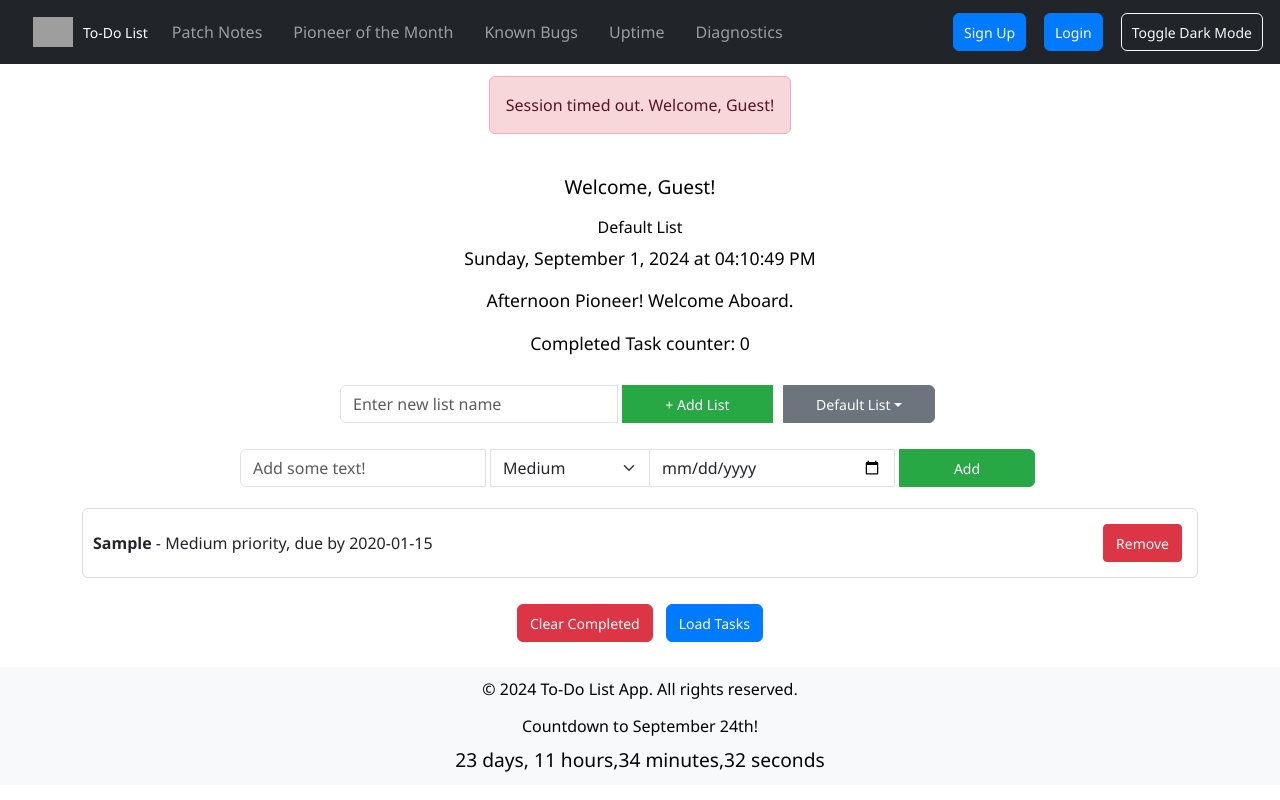
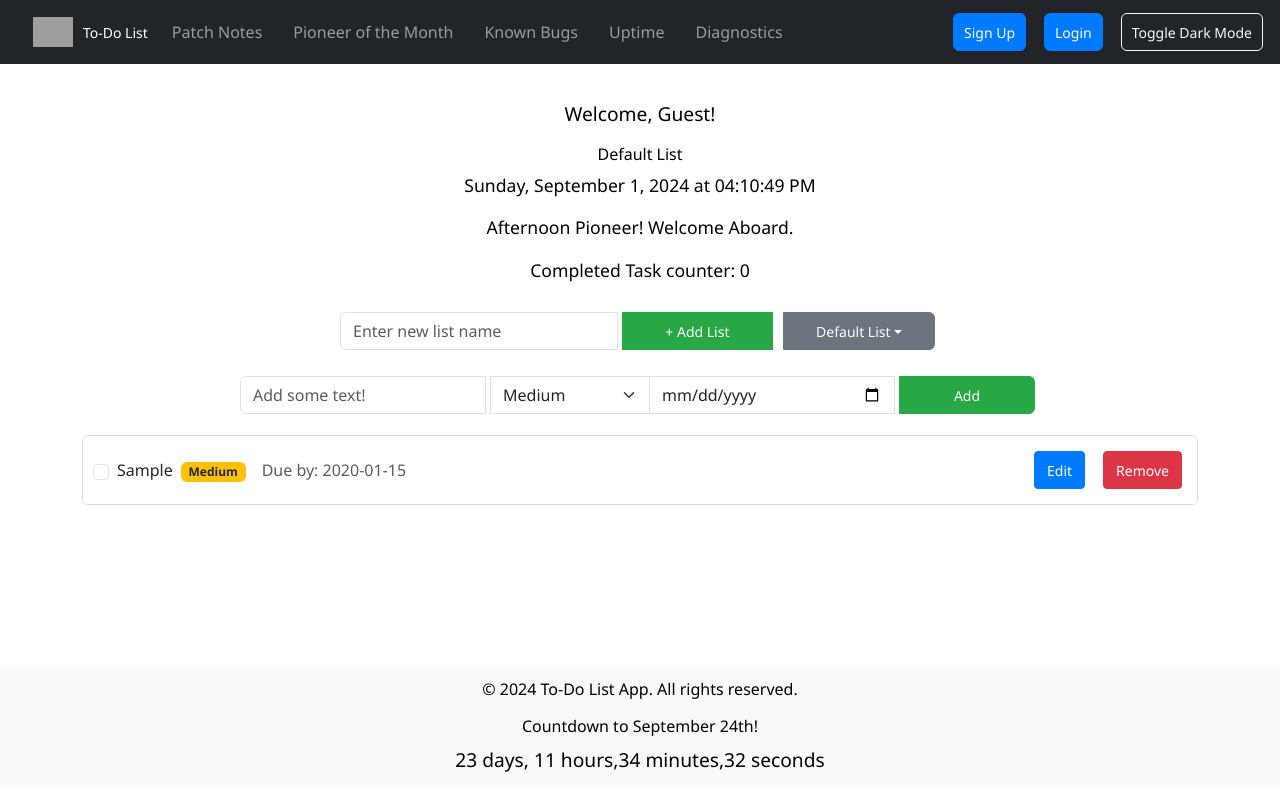
Before and after one commit to connordevitt/react-tenv, a React (Create React App) app: page / in a window 1280 px wide. Both pictures are taken after typing "Sample", "2020-01-15" into the empty fields and a click on the button "Add". Built offline with nearby package versions, Linux system fonts and the light colour scheme; grey boxes are pictures that could not be loaded.

Commit message:
Changes
React env is coming along. yuuuurrrr.

```diff
--- /dev/null
+++ b/src/components/ConfirmModal.js
@@ -0,0 +1,28 @@
+// src/components/ConfirmModal.js
+
+import React from 'react';
+import 'bootstrap/dist/css/bootstrap.min.css';
+
+function ConfirmModal({ show, handleClose, handleConfirm, taskText }) {
+  return (
+    <div className={`modal fade ${show ? 'show' : ''}`} style={{ display: show ? 'block' : 'none' }} tabIndex="-1" role="dialog">
+      <div className="modal-dialog" role="document">
+        <div className="modal-content">
+          <div className="modal-header">
+            <h5 className="modal-title">Confirm Task Removal</h5>
+            <button type="button" className="btn-close" onClick={handleClose} aria-label="Close"></button>
+          </div>
+          <div className="modal-body">
+            <p>Are you sure you want to remove the task: "{taskText}"?</p>
+          </div>
+          <div className="modal-footer">
+            <button type="button" className="btn btn-secondary" onClick={handleClose}>Cancel</button>
+            <button type="button" className="btn btn-danger" onClick={handleConfirm}>Remove</button>
+          </div>
+        </div>
+      </div>
+    </div>
+  );
+}
+
+export default ConfirmModal;
--- a/src/components/HomePage.js
+++ b/src/components/HomePage.js
@@ -8,6 +8,7 @@ import Navbar from './Navbar';
 import TaskInput from './TaskInput';
 import TaskList from './TaskList';
 import ListManager from './ListManager';
+import ConfirmModal from './ConfirmModal';
 
 function HomePage() {
   const [lists, setLists] = useState(() => {
@@ -21,6 +22,15 @@ function HomePage() {
   const [taskDeadline, setTaskDeadline] = useState('');
   const [newListTitle, setNewListTitle] = useState('');
   const [darkMode, setDarkMode] = useState(false);
+  const [showTimeoutNotification, setShowTimeoutNotification] = useState(false);
+  const [editingTaskId, setEditingTaskId] = useState(null);
+  const [editedTaskText, setEditedTaskText] = useState('');
+  const [editedTaskPriority, setEditedTaskPriority] = useState('Medium');
+  const [editedTaskDeadline, setEditedTaskDeadline] = useState('');
+  const [showSaveNotification, setShowSaveNotification] = useState(false);
+  const [showConfirmModal, setShowConfirmModal] = useState(false);
+  const [taskToRemove, setTaskToRemove] = useState(null);
+  const [showRemoveNotification, setShowRemoveNotification] = useState(false);
 
   useEffect(() => {
     const gtagScript = document.createElement('script');
@@ -53,7 +63,7 @@ function HomePage() {
         if (list.id === currentListId) {
           return {
             ...list,
-            tasks: [...list.tasks, { id: Date.now(), text: newTask, priority: taskPriority, deadline: taskDeadline }],
+            tasks: [...list.tasks, { id: Date.now(), text: newTask, priority: taskPriority, deadline: taskDeadline, completed: false }],
           };
         }
         return list;
@@ -64,17 +74,34 @@ function HomePage() {
     }
   };
 
-  const removeTask = (taskId) => {
+  const confirmRemoveTask = (taskId) => {
+    setTaskToRemove(taskId);
+    setShowConfirmModal(true);
+  };
+
+  const removeTask = () => {
     const updatedLists = lists.map(list => {
       if (list.id === currentListId) {
         return {
           ...list,
-          tasks: list.tasks.filter(task => task.id !== taskId),
+          tasks: list.tasks.filter(task => task.id !== taskToRemove),
         };
       }
       return list;
     });
     setLists(updatedLists);
+    setShowConfirmModal(false);
+    setTaskToRemove(null);
+    setShowRemoveNotification(true);
+
+    setTimeout(() => {
+      setShowRemoveNotification(false);
+    }, 2000);
+  };
+
+  const handleCancelRemove = () => {
+    setShowConfirmModal(false);
+    setTaskToRemove(null);
   };
 
   const toggleDarkMode = () => {
@@ -98,13 +125,76 @@ function HomePage() {
     setCurrentListId(listId);
   };
 
+  const startEditingTask = (task) => {
+    setEditingTaskId(task.id);
+    setEditedTaskText(task.text);
+    setEditedTaskPriority(task.priority);
+    setEditedTaskDeadline(task.deadline);
+  };
+
+  const saveTask = () => {
+    const updatedLists = lists.map(list => {
+      if (list.id === currentListId) {
+        return {
+          ...list,
+          tasks: list.tasks.map(task => {
+            if (task.id === editingTaskId) {
+              return {
+                ...task,
+                text: editedTaskText,
+                priority: editedTaskPriority,
+                deadline: editedTaskDeadline,
+              };
+            }
+            return task;
+          }),
+        };
+      }
+      return list;
+    });
+    setLists(updatedLists);
+    setEditingTaskId(null);
+    setShowSaveNotification(true);
+
+    setTimeout(() => {
+      setShowSaveNotification(false);
+    }, 2000);
+  };
+
+  const handleKeyDown = (e) => {
+    if (e.key === 'Enter') {
+      saveTask();
+    }
+  };
+
+  const toggleTaskCompletion = (taskId) => {
+    const updatedLists = lists.map(list => {
+      if (list.id === currentListId) {
+        return {
+          ...list,
+          tasks: list.tasks.map(task => {
+            if (task.id === taskId) {
+              return { ...task, completed: !task.completed };
+            }
+            return task;
+          }),
+        };
+      }
+      return list;
+    });
+    setLists(updatedLists);
+  };
+
   const currentList = lists.find(list => list.id === currentListId);
 
   return (
     <div className={`app-container ${darkMode ? 'dark-mode' : ''}`}>
-      <div id="timeout-notification" className="alert alert-danger text-center" role="alert">
-        Session timed out. Welcome, Guest!
-      </div>
+      {/* Conditionally render the timeout notification */}
+      {showTimeoutNotification && (
+        <div id="timeout-notification" className="alert alert-danger text-center" role="alert">
+          Session timed out. Welcome, Guest!
+        </div>
+      )}
 
       <Navbar toggleDarkMode={toggleDarkMode} />
 
@@ -156,12 +246,58 @@ function HomePage() {
         />
 
         {/* Task List Component */}
-        <TaskList currentList={currentList} removeTask={removeTask} />
+        <TaskList
+          currentList={currentList}
+          removeTask={confirmRemoveTask}
+          startEditingTask={startEditingTask}
+          editingTaskId={editingTaskId}
+          editedTaskText={editedTaskText}
+          setEditedTaskText={setEditedTaskText}
+          editedTaskPriority={editedTaskPriority}
+          setEditedTaskPriority={setEditedTaskPriority}
+          editedTaskDeadline={editedTaskDeadline}
+          setEditedTaskDeadline={setEditedTaskDeadline}
+          saveTask={saveTask}
+          handleKeyDown={handleKeyDown}
+          toggleTaskCompletion={toggleTaskCompletion}
+        />
 
-        <div className="text-center mb-3">
-          <button className="btn btn-danger me-2">Clear Completed</button>
-          <button className="btn btn-primary">Load Tasks</button>
-        </div>
+        {/* Bootstrap Toast for Save Notification */}
+        {showSaveNotification && (
+          <div className="position-fixed top-0 start-50 translate-middle-x p-3" style={{ zIndex: 1050 }}>
+            <div className="toast align-items-center text-white bg-success border-0 show" role="alert" aria-live="assertive" aria-atomic="true">
+              <div className="d-flex">
+                <div className="toast-body">
+                  Task saved successfully!
+                </div>
+                <button type="button" className="btn-close btn-close-white me-2 m-auto" data-bs-dismiss="toast" aria-label="Close"></button>
+              </div>
+            </div>
+          </div>
+        )}
+
+        {/* Bootstrap Toast for Remove Notification */}
+        {showRemoveNotification && (
+          <div className="position-fixed top-0 start-50 translate-middle-x p-3" style={{ zIndex: 1050 }}>
+            <div className="toast align-items-center text-white bg-danger border-0 show" role="alert" aria-live="assertive" aria-atomic="true">
+              <div className="d-flex">
+                <div className="toast-body">
+                  Task removed successfully!
+                </div>
+                <button type="button" className="btn-close btn-close-white me-2 m-auto" data-bs-dismiss="toast" aria-label="Close"></button>
+              </div>
+            </div>
+          </div>
+        )}
+
+        {/* Confirmation Modal for Task Removal */}
+        <ConfirmModal
+          show={showConfirmModal}
+          handleClose={handleCancelRemove}
+          handleConfirm={removeTask}
+          taskText={taskToRemove ? currentList?.tasks.find(task => task.id === taskToRemove)?.text : ''}
+        />
+
       </div>
 
       <footer className="text-center">
--- a/src/components/TaskInput.js
+++ b/src/components/TaskInput.js
@@ -2,11 +2,25 @@
 
 import React from 'react';
 
-function TaskInput({ newTask, setNewTask, taskPriority, setTaskPriority, taskDeadline, setTaskDeadline, addTask }) {
+function TaskInput({
+  newTask,
+  setNewTask,
+  taskPriority,
+  setTaskPriority,
+  taskDeadline,
+  setTaskDeadline,
+  addTask,
+}) {
+  const handleKeyDown = (e) => {
+    if (e.key === 'Enter') {
+      e.preventDefault(); // Prevent form submission or page reload
+      addTask();
+    }
+  };
+
   return (
     <section id="todo-input" className="mb-3 text-center">
       <div className="input-group mb-2 mx-auto" style={{ maxWidth: '800px' }}>
-        {/* Task Text Input */}
         <input
           type="text"
           id="input-box"
@@ -14,8 +28,8 @@ function TaskInput({ newTask, setNewTask, taskPriority, setTaskPriority, taskDea
           placeholder="Add some text!"
           value={newTask}
           onChange={(e) => setNewTask(e.target.value)}
+          onKeyDown={handleKeyDown} // Add this line to listen for Enter key
         />
-        {/* Priority Dropdown */}
         <select
           id="taskPriority"
           className="form-select"
@@ -26,15 +40,14 @@ function TaskInput({ newTask, setNewTask, taskPriority, setTaskPriority, taskDea
           <option value="Medium">Medium</option>
           <option value="High">High</option>
         </select>
-        {/* Deadline Input */}
         <input
           type="date"
           id="task-deadline"
           className="form-control"
           value={taskDeadline}
           onChange={(e) => setTaskDeadline(e.target.value)}
+          onKeyDown={handleKeyDown} // Ensure this line is here for the deadline input as well
         />
-        {/* Add Task Button */}
         <button
           id="add-task-button"
           className="btn btn-success"
--- a/src/components/TaskList.js
+++ b/src/components/TaskList.js
@@ -2,19 +2,96 @@
 
 import React from 'react';
 
-function TaskList({ currentList, removeTask }) {
+function TaskList({
+  currentList,
+  removeTask,
+  startEditingTask,
+  editingTaskId,
+  editedTaskText,
+  setEditedTaskText,
+  editedTaskPriority,
+  setEditedTaskPriority,
+  editedTaskDeadline,
+  setEditedTaskDeadline,
+  saveTask,
+  handleKeyDown,
+  toggleTaskCompletion,
+}) {
+  // Function to determine the style based on priority
+  const getPriorityBadge = (priority) => {
+    switch (priority) {
+      case 'High':
+        return <span className="badge bg-danger">High</span>; // Red badge for high priority
+      case 'Medium':
+        return <span className="badge bg-warning text-dark">Medium</span>; // Yellow badge for medium priority
+      case 'Low':
+        return <span className="badge bg-success">Low</span>; // Green badge for low priority
+      default:
+        return <span className="badge bg-secondary">None</span>; // Default badge for no priority
+    }
+  };
+
   return (
     <section id="todo-lists" className="mb-3 text-center">
-      {/* Task list display */}
       <ul id="list-container" className="list-group">
         {currentList?.tasks.map(task => (
           <li key={task.id} className="list-group-item d-flex justify-content-between align-items-center">
-            <div>
-              <strong>{task.text}</strong> - {task.priority} priority, due by {task.deadline || 'No deadline'}
-            </div>
-            <button onClick={() => removeTask(task.id)} className="btn btn-danger btn-sm">
-              Remove
-            </button>
+            {editingTaskId === task.id ? (
+              <>
+                <input
+                  type="text"
+                  value={editedTaskText}
+                  onChange={(e) => setEditedTaskText(e.target.value)}
+                  onKeyDown={handleKeyDown}
+                  className="form-control me-2"
+                />
+                <select
+                  className="form-select me-2"
+                  value={editedTaskPriority}
+                  onChange={(e) => setEditedTaskPriority(e.target.value)}
+                >
+                  <option value="Low">Low</option>
+                  <option value="Medium">Medium</option>
+                  <option value="High">High</option>
+                </select>
+                <input
+                  type="date"
+                  className="form-control me-2"
+                  value={editedTaskDeadline}
+                  onChange={(e) => setEditedTaskDeadline(e.target.value)}
+                  onKeyDown={handleKeyDown}
+                />
+                <button onClick={saveTask} className="btn btn-success btn-sm">
+                  Save
+                </button>
+              </>
+            ) : (
+              <>
+                <div className="d-flex align-items-center">
+                  <input
+                    type="checkbox"
+                    className="form-check-input me-2"
+                    checked={task.completed}
+                    onChange={() => toggleTaskCompletion(task.id)}
+                  />
+                  <span className={task.completed ? 'text-decoration-line-through' : ''}>
+                    {task.text}
+                  </span> {/* Task text */}
+                  <span className="ms-2">{getPriorityBadge(task.priority)}</span> {/* Priority badge */}
+                  {task.deadline && (
+                    <span className="ms-3 text-muted">Due by: {task.deadline}</span> // Display the due date
+                  )}
+                </div>
+                <div>
+                  <button onClick={() => startEditingTask(task)} className="btn btn-primary btn-sm me-2">
+                    Edit
+                  </button>
+                  <button onClick={() => removeTask(task.id)} className="btn btn-danger btn-sm">
+                    Remove
+                  </button>
+                </div>
+              </>
+            )}
           </li>
         ))}
       </ul>
--- a/src/index.js
+++ b/src/index.js
@@ -2,7 +2,7 @@
 import React from 'react';
 import ReactDOM from 'react-dom/client';
 import 'bootstrap/dist/css/bootstrap.min.css';
-import 'bootstrap/dist/js/bootstrap.bundle.min.js'; // Import Bootstrap JS (includes Popper)
+import 'bootstrap/dist/js/bootstrap.bundle.min.js';
 import App from './App';
 import reportWebVitals from './reportWebVitals';
 
```
Also changed, not shown: src/components/HomePage.css (+13 -17 lines).
